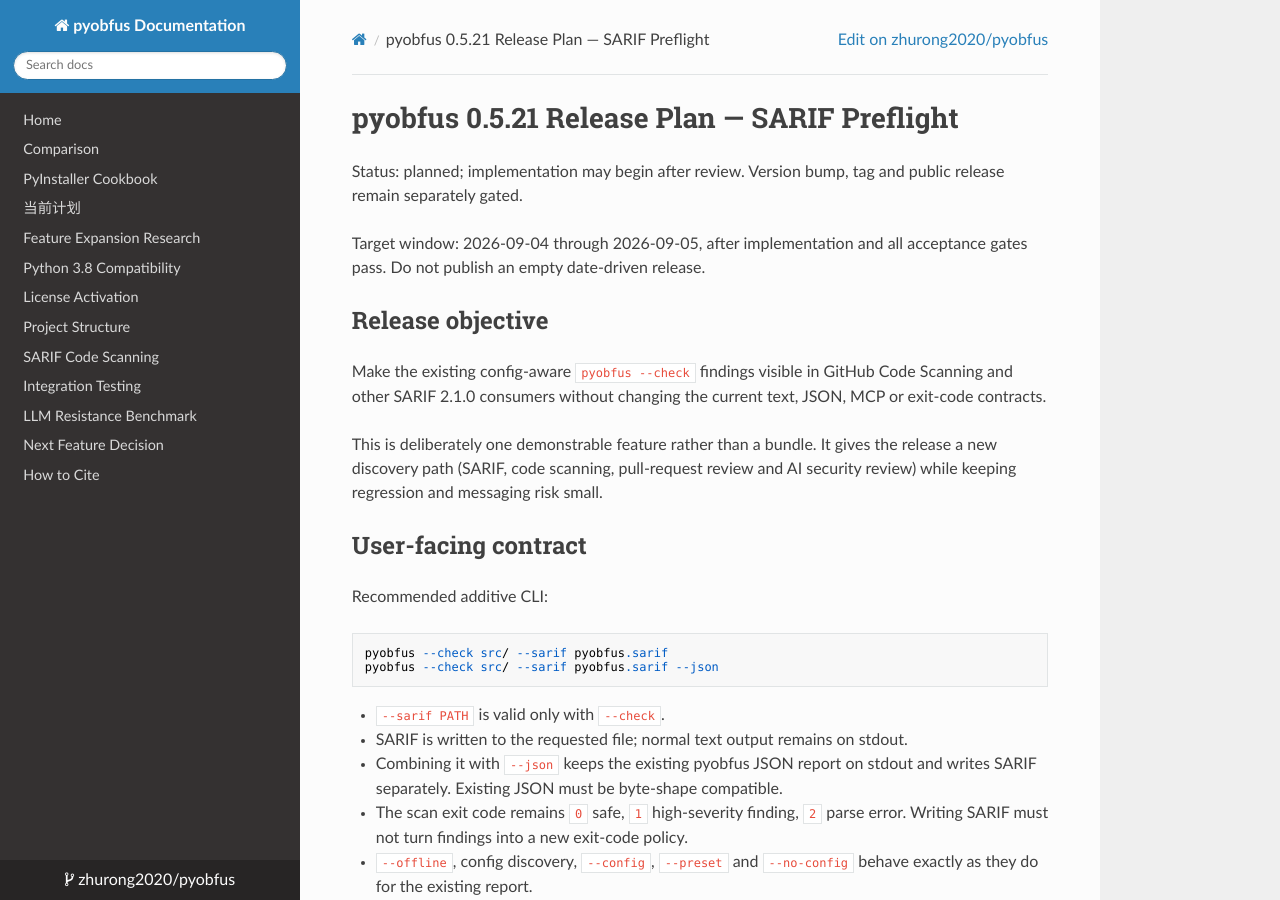
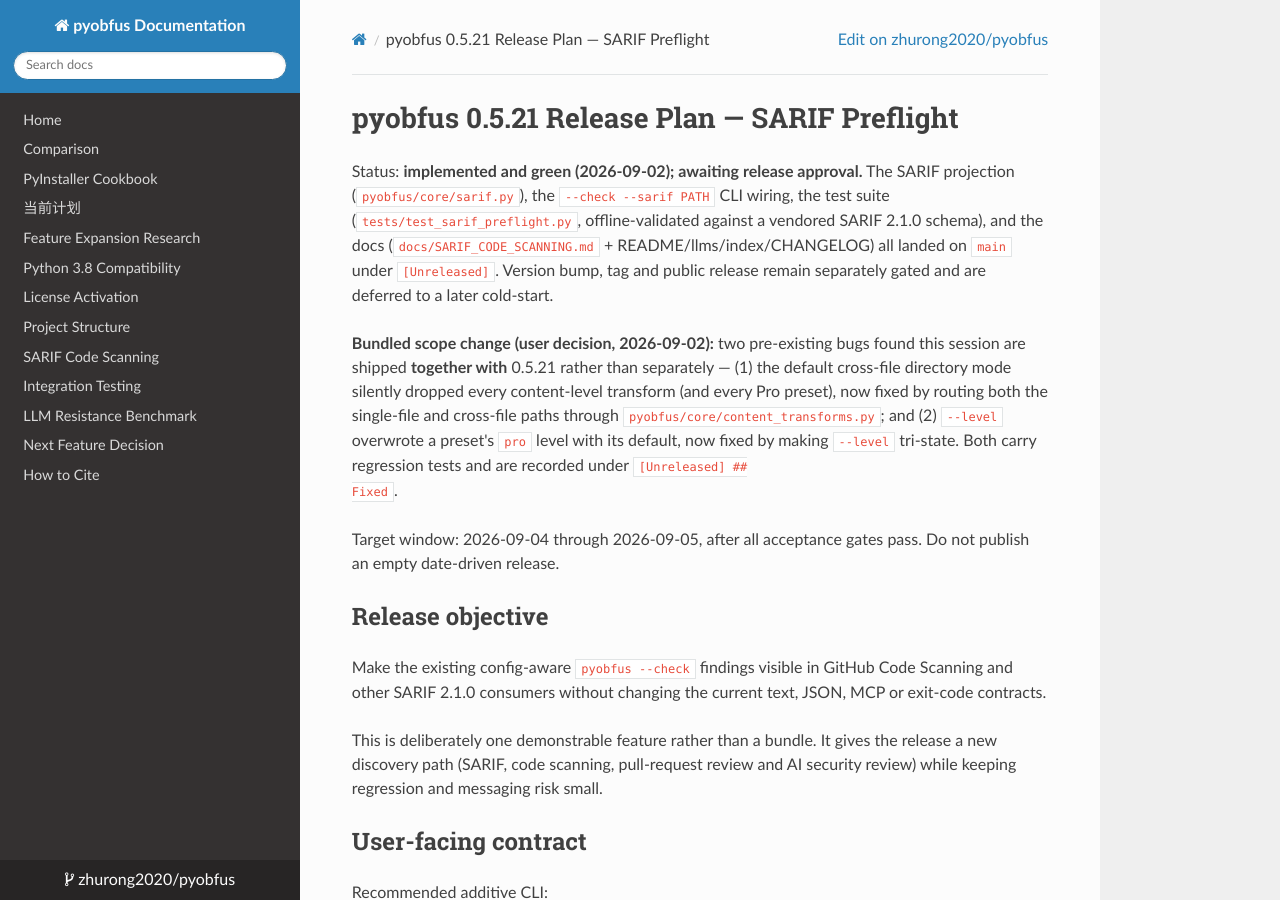
Before and after one commit to zhurong2020/pyobfus, an MkDocs documentation site: the page built from docs/V0.5.21_RELEASE_PLAN.md, in a window 1280 px wide and 900 px high. Built offline with MkDocs 1.6.1, drawn with Linux system fonts in a browser that asks for light colours; nearby versions of some CDN libraries; some of the changed text lies outside the part shown.

Commit message:
docs: mark 0.5.21 release plan implemented, awaiting release
Update the SARIF release plan status from "planned" to implemented-and-green,
record the user's decision to bundle the two cross-file/preset bug fixes into
0.5.21, and annotate the acceptance gate with what is already satisfied versus
what remains before release (upload smoke, screenshot, fresh-venv wheel check,
maintainer authorization).

Co-Authored-By: Claude Opus 4.8 <noreply@anthropic.com>

```diff
--- a/docs/V0.5.21_RELEASE_PLAN.md
+++ b/docs/V0.5.21_RELEASE_PLAN.md
@@ -1,10 +1,24 @@
 # pyobfus 0.5.21 Release Plan — SARIF Preflight
 
-Status: planned; implementation may begin after review. Version bump, tag and
-public release remain separately gated.
+Status: **implemented and green (2026-09-02); awaiting release approval.** The
+SARIF projection (`pyobfus/core/sarif.py`), the `--check --sarif PATH` CLI
+wiring, the test suite (`tests/test_sarif_preflight.py`, offline-validated
+against a vendored SARIF 2.1.0 schema), and the docs
+(`docs/SARIF_CODE_SCANNING.md` + README/llms/index/CHANGELOG) all landed on
+`main` under `[Unreleased]`. Version bump, tag and public release remain
+separately gated and are deferred to a later cold-start.
 
-Target window: 2026-09-04 through 2026-09-05, after implementation and all
-acceptance gates pass. Do not publish an empty date-driven release.
+**Bundled scope change (user decision, 2026-09-02):** two pre-existing bugs
+found this session are shipped **together with** 0.5.21 rather than separately —
+(1) the default cross-file directory mode silently dropped every content-level
+transform (and every Pro preset), now fixed by routing both the single-file and
+cross-file paths through `pyobfus/core/content_transforms.py`; and (2) `--level`
+overwrote a preset's `pro` level with its default, now fixed by making `--level`
+tri-state. Both carry regression tests and are recorded under `[Unreleased] ##
+Fixed`.
+
+Target window: 2026-09-04 through 2026-09-05, after all acceptance gates pass.
+Do not publish an empty date-driven release.
 
 ## Release objective
 
@@ -132,6 +146,17 @@ suppression and artifact-verification rationale is documented in
 
 ## Acceptance and release gate
 
+Status as of 2026-09-02 — **already satisfied:** new tests + all repository
+quality gates pass (core 1240 passed/1 skipped, MCP+integration 100, black/ruff/
+mypy clean); existing JSON shape tests show no contract drift; generated SARIF
+validates offline against the vendored schema; a privacy check confirms no
+source literal, absolute path, or sensitive metadata; `python -m build` +
+`twine check` pass; README/CHANGELOG/llms/index are synchronized. **Still
+required before release:** a real SARIF upload smoke (audit-only, non-blocking),
+a code-scanning finding screenshot, a fresh-venv install of the built wheel with
+`--sarif` exercised, and explicit maintainer authorization of the version
+bump/tag/publication.
+
 Implementation is complete only when:
 
 - the new tests and all repository quality gates pass;
```
